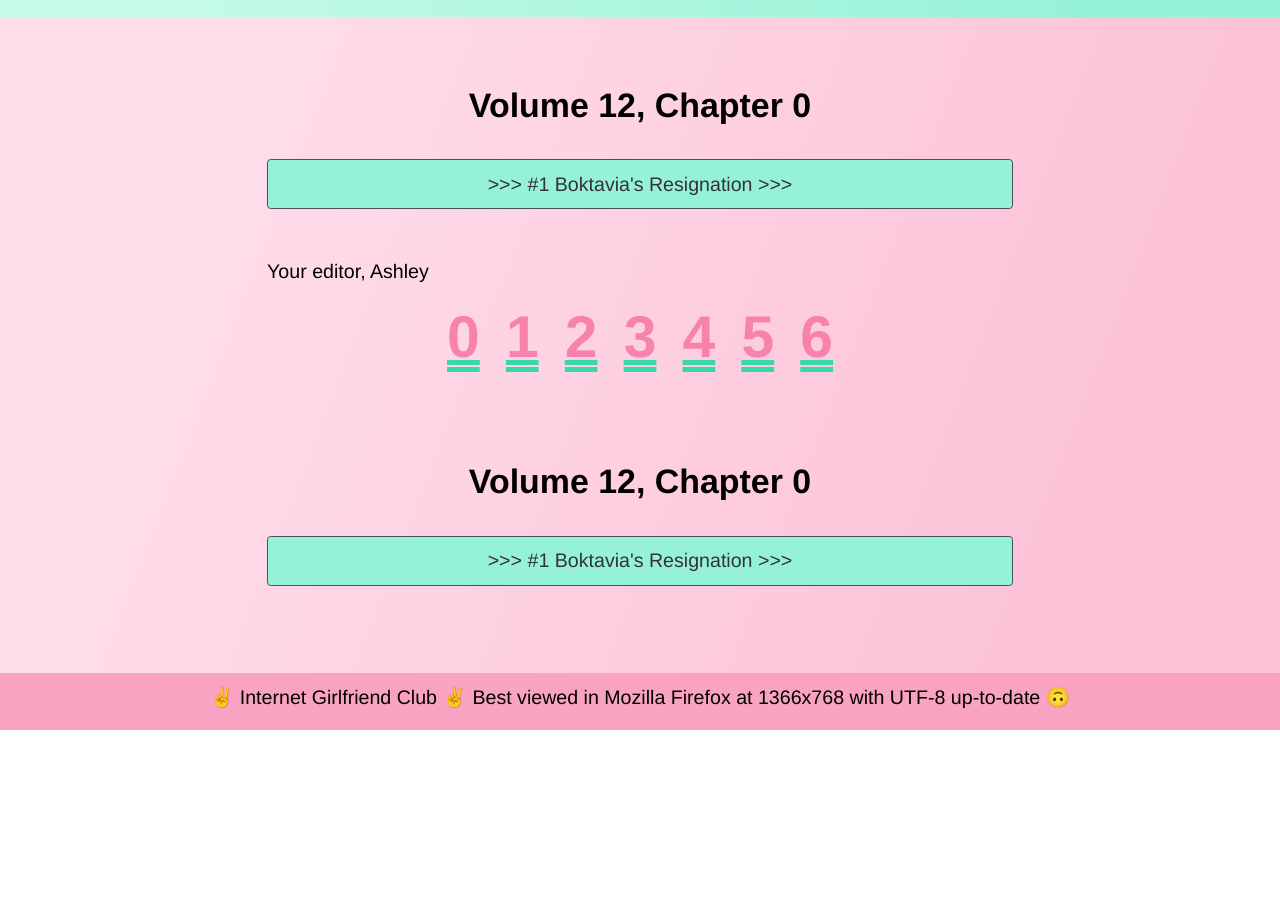
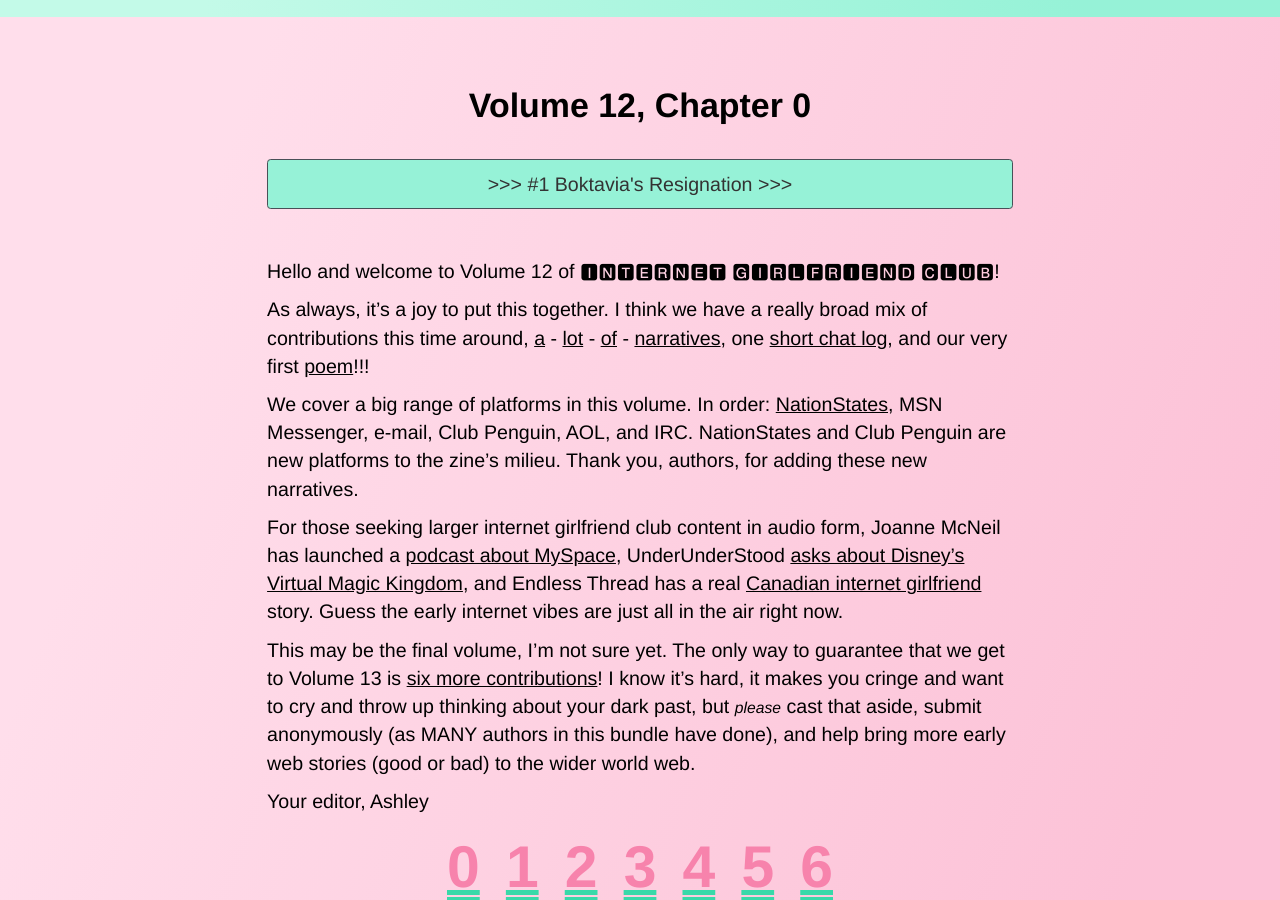
Before and after one commit to ablwr/internetgirlfriend_club, a Jekyll site: the page built from _volume12/0.md, in a window 1280 px wide and 900 px high, scrolled down 289 px. Built offline with Jekyll 4.4.1, drawn with Linux system fonts in a browser that asks for light colours; before the commit the page ends 1019 px from its top, so only the background shows below that.

Commit message:
Add intro

```diff
--- a/_volume12/0.md
+++ b/_volume12/0.md
@@ -6,7 +6,15 @@ chapter: 0
 categories: volume12
 ---
 
+Hello and welcome to Volume 12 of 🅸🅽🆃🅴🆁🅽🅴🆃 🅶🅸🆁🅻🅵🆁🅸🅴🅽🅳 🅲🅻🆄🅱!
 
+As always, it's a joy to put this together. I think we have a really broad mix of contributions this time around, [a](https://internetgirlfriend.club/volume12/6.html) - [lot](https://internetgirlfriend.club/volume12/5.html) - [of](https://internetgirlfriend.club/volume12/3.html) - [narratives](https://internetgirlfriend.club/volume12/1.html), one [short chat log](https://internetgirlfriend.club/volume12/2.html), and our very first [poem](https://internetgirlfriend.club/volume12/4.html)!!!
+
+We cover a big range of platforms in this volume. In order: [NationStates](https://www.nationstates.net/), MSN Messenger, e-mail, Club Penguin, AOL, and IRC. NationStates and Club Penguin are new platforms to the zine's milieu. Thank you, authors, for adding these new narratives.
+
+For those seeking larger internet girlfriend club content in audio form, Joanne McNeil has launched a [podcast about MySpace](https://link.chtbl.com/storyofmyspace), UnderUnderStood [asks about Disney's Virtual Magic Kingdom](https://underunderstood.com/podcast/episode/what-happened-to-disney-vmk/), and Endless Thread has a real [Canadian internet girlfriend](https://www.wbur.org/endlessthread/2023/02/10/my-canadian-girlfriend) story. Guess the early internet vibes are just all in the air right now.
+
+This may be the final volume, I'm not sure yet. The only way to guarantee that we get to Volume 13 is [six more contributions](http://localhost:4000/cfp/)! I know it's hard, it makes you cringe and want to cry and throw up thinking about your dark past, but _please_ cast that aside, submit anonymously (as MANY authors in this bundle have done), and help bring more early web stories (good or bad) to the wider world web.
 
 Your editor, Ashley
 
```
